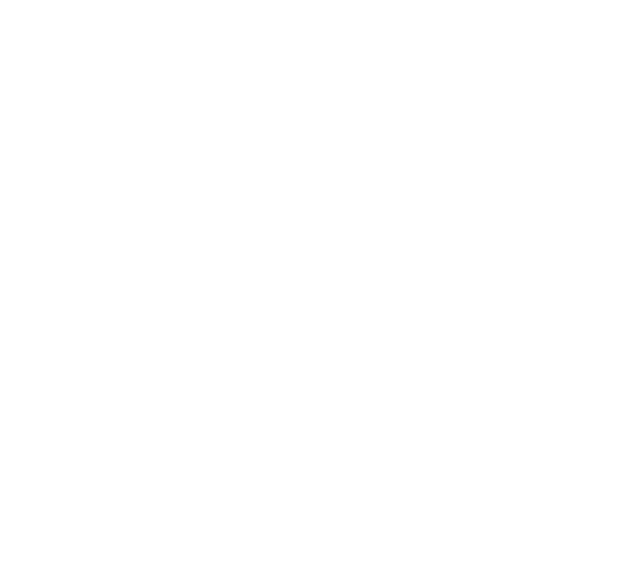
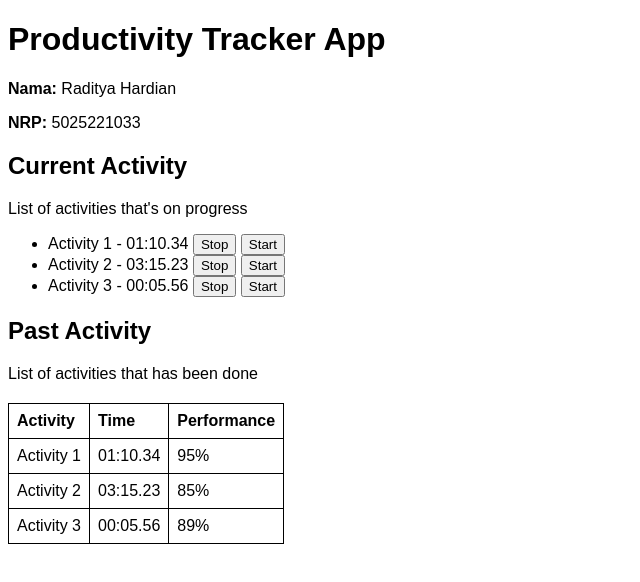
Before and after one commit to rdthrdn/b-1-html-rdthrdn, a website: page src/index.html in a window 1280 px wide. Shown: the whole page, without its empty margins (0-640 px from the left). Drawn offline with Linux system fonts and the light colour scheme.

Commit message:
Update index.html

```diff
--- a/src/index.html
+++ b/src/index.html
@@ -1,11 +1,70 @@
 <!DOCTYPE html>
 <html lang="en">
-  <head>
-    <meta charset="UTF-8" />
-    <meta name="viewport" content="width=device-width, initial-scale=1.0" />
+<head>
+    <meta charset="UTF-8">
+    <meta name="viewport" content="width=device-width, initial-scale=1.0">
     <title>Productivity Tracker App</title>
-  </head>
-  <body>
-    <!-- TODO -->
-  </body>
+    <style>
+        body {
+            font-family: Arial, sans-serif;
+        }
+        table, th, td {
+            border: 1px solid black;
+            border-collapse: collapse;
+            padding: 8px;
+            text-align: left;
+        }
+        table {
+            margin-top: 20px;
+        }
+    </style>
+</head>
+<body>
+    <h1>Productivity Tracker App</h1>
+
+    <p><strong>Nama:</strong> Raditya Hardian</p>
+    <p><strong>NRP:</strong> 5025221033</p>
+
+    <h2>Current Activity</h2>
+    <p>List of activities that's on progress</p>
+    <ul>
+        <li>Activity 1 - 01:10.34
+            <button>Stop</button>
+            <button>Start</button>
+        </li>
+        <li>Activity 2 - 03:15.23
+            <button>Stop</button>
+            <button>Start</button>
+        </li>
+        <li>Activity 3 - 00:05.56
+            <button>Stop</button>
+            <button>Start</button>
+        </li>
+    </ul>
+
+    <h2>Past Activity</h2>
+    <p>List of activities that has been done</p>
+    <table>
+        <tr>
+            <th>Activity</th>
+            <th>Time</th>
+            <th>Performance</th>
+        </tr>
+        <tr>
+            <td>Activity 1</td>
+            <td>01:10.34</td>
+            <td>95%</td>
+        </tr>
+        <tr>
+            <td>Activity 2</td>
+            <td>03:15.23</td>
+            <td>85%</td>
+        </tr>
+        <tr>
+            <td>Activity 3</td>
+            <td>00:05.56</td>
+            <td>89%</td>
+        </tr>
+    </table>
+</body>
 </html>
```
